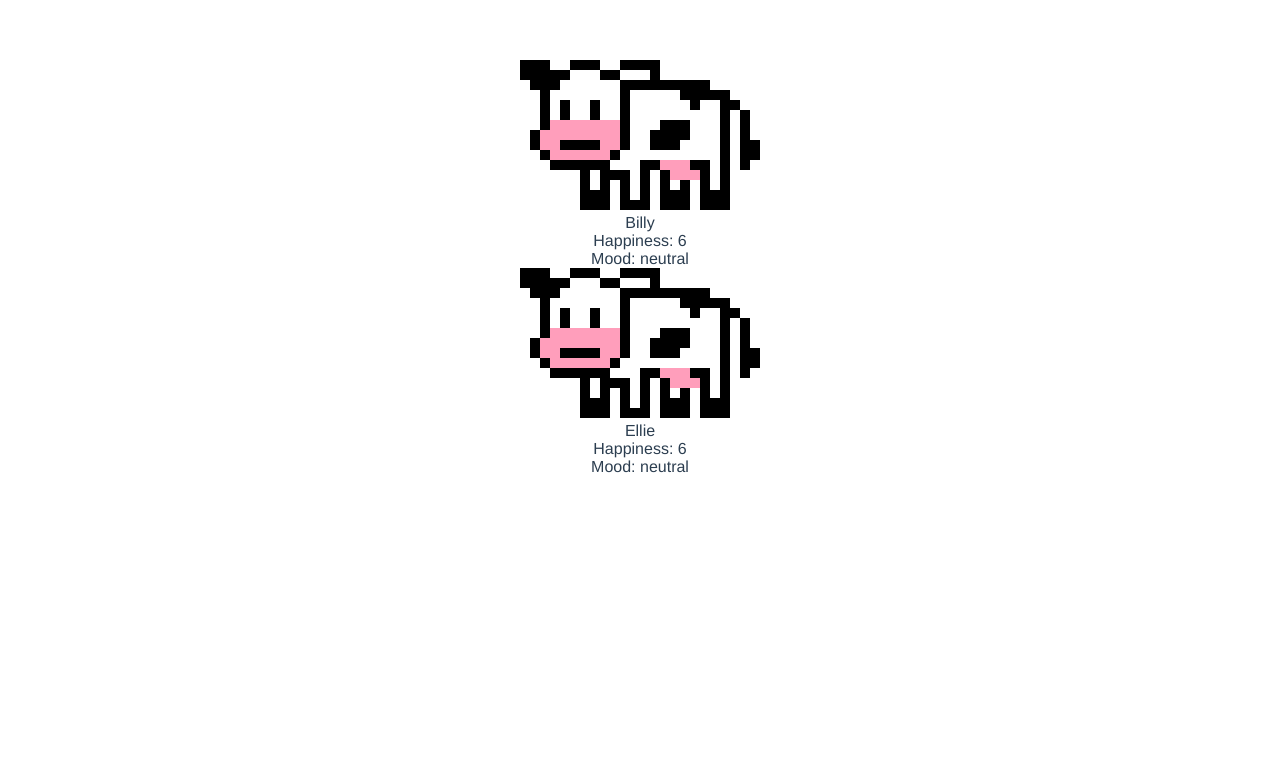
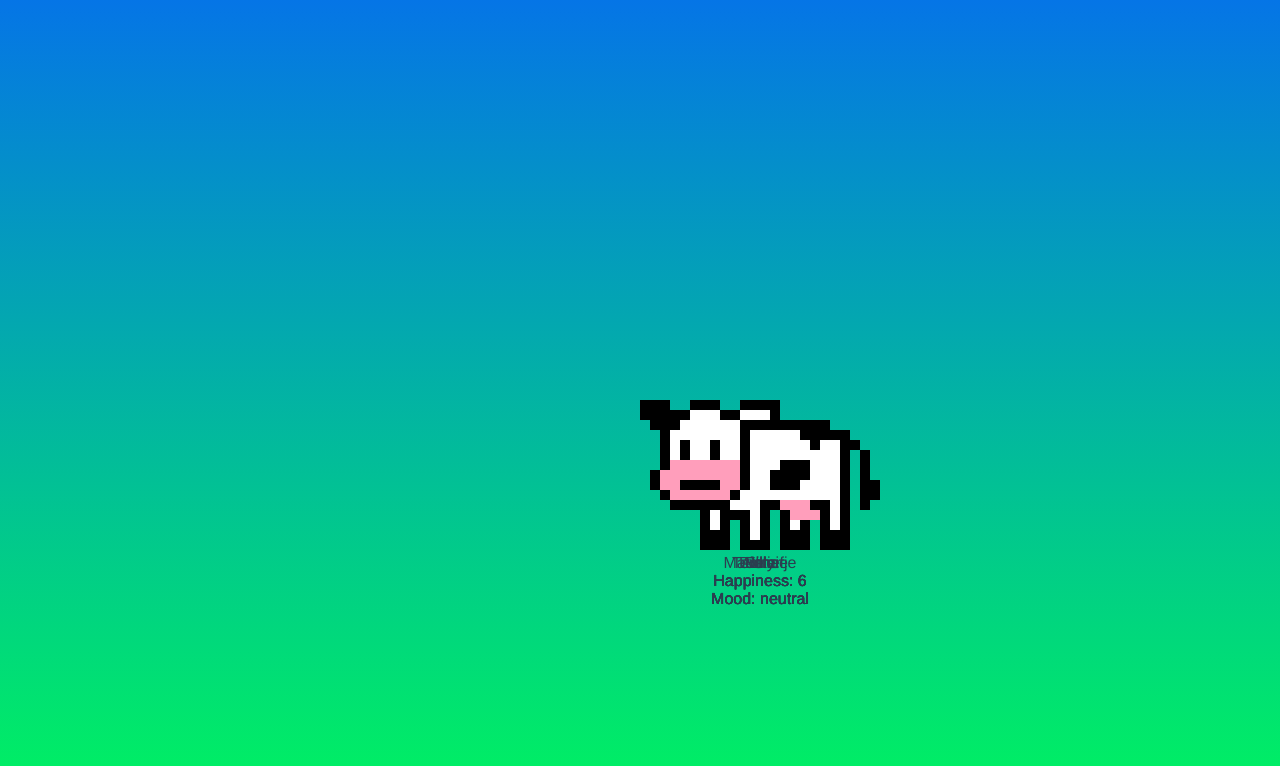
Before and after one commit to SachaBogaers/tamagotchi-vue, a Vue app: page / in a window 1280 px wide. Shown: the top 766 px of the page. Built offline with nearby package versions, Linux system fonts and the light colour scheme.

Commit message:
animating cows

```diff
--- a/package.json
+++ b/package.json
@@ -9,6 +9,7 @@
   },
   "dependencies": {
     "core-js": "^3.6.4",
+    "gsap": "^3.2.6",
     "vue": "^2.6.11"
   },
   "devDependencies": {
--- a/src/App.vue
+++ b/src/App.vue
@@ -1,38 +1,16 @@
 <template>
   <div id="app">
-		<Tamagotchi
-			v-for="cow in activeCows"
-			:key="cow.name"
-			:name="cow.name">
-		</Tamagotchi>
+		<Display />
   </div>
 </template>
 
 <script>
-import Tamagotchi from './components/Tamagotchi.vue'
+import Display from './components/Display.vue'
 
 export default {
   name: 'App',
   components: {
-		Tamagotchi
-	},
-	data () {
-		return {
-			cows: [
-				{name: 'Billy', active: true},
-				{name: 'Madeliefje'},
-				{name: 'Ellie', active: true},
-				{name: 'Tommie'},
-				{name: 'Pieter'},
-				{name: 'Anna'}
-			]
-		}
-	},
-	computed: {
-		activeCows () {
-			let activeCows = this.cows.filter((cow) => { return cow.active })
-			return activeCows
-		}
+		Display
 	}
 }
 </script>
@@ -44,6 +22,9 @@ export default {
   -moz-osx-font-smoothing: grayscale;
   text-align: center;
   color: #2c3e50;
-  margin-top: 60px;
+  margin-top: 0px;
+	height: 100%;
+	width: 100%;
+	display: relative;
 }
 </style>
--- /dev/null
+++ b/src/components/Display.vue
@@ -0,0 +1,57 @@
+<template>
+  <div id="display">
+		<Tamagotchi class ="tamagotchi"
+			v-for="cow in activeCows"
+			:key="cow.name"
+			:name="cow.name">
+		</Tamagotchi>
+  </div>
+</template>
+
+<script>
+import Tamagotchi from './Tamagotchi.vue'
+
+export default {
+  name: 'Display',
+  components: {
+		Tamagotchi
+	},
+	data () {
+		return {
+			cows: [
+				{name: 'Billy', active: true},
+				{name: 'Madeliefje', active: true},
+				{name: 'Ellie', active: true},
+				{name: 'Tommie', active: true},
+				{name: 'Pieter', active: true},
+				{name: 'Anna', active: true}
+			]
+		}
+	},
+	computed: {
+		activeCows () {
+			let activeCows = this.cows.filter((cow) => { return cow.active })
+			return activeCows
+		}
+	}
+}
+</script>
+
+<style>
+#display {
+  font-family: Avenir, Helvetica, Arial, sans-serif;
+  -webkit-font-smoothing: antialiased;
+  -moz-osx-font-smoothing: grayscale;
+  text-align: center;
+  color: #2c3e50;
+	margin-top: 0px;
+	position: absolute;
+	width: 100%;
+	height: 100%;
+	padding-bottom: 35px;
+	background: #00F260;  /* fallback for old browsers */
+	background: -webkit-linear-gradient(to bottom, #0575E6, #00F260);  /* Chrome 10-25, Safari 5.1-6 */
+	background: linear-gradient(to bottom, #0575E6, #00F260); /* W3C, IE 10+/ Edge, Firefox 16+, Chrome 26+, Opera 12+, Safari 7+ */
+}
+
+</style>
--- a/src/components/Tamagotchi.vue
+++ b/src/components/Tamagotchi.vue
@@ -1,5 +1,5 @@
 <template>
-	<div @click="petCow" class="tamagotchi">
+	<div @click="petCow" class="tamagotchi" ref="tamagotchi" v-bind:style="styleObject">
 		<img :src="image_url"/>
 		<p>{{name}}</p>
 		<p>Happiness: {{happiness}}</p>
@@ -8,6 +8,8 @@
 </template>
 
 <script>
+import { gsap } from 'gsap'
+
 export default {
 	props: {
 		name: String
@@ -15,7 +17,12 @@ export default {
 	data () {
 		return {
 			happiness: 10,
-			mood: 'happy'
+			mood: 'happy',
+			speed: 8,
+			styleObject: {
+				left: '50%',
+				top: '50%'
+			}
 		}
 	},
 	methods: {
@@ -24,7 +31,6 @@ export default {
 			this.updateMood()
 		},
 		updateStats () {
-			console.log('UPDATE')
 			this.happiness = Math.max(0, this.happiness - 1)
 			this.updateMood()
 			setTimeout(() => { this.updateStats() }, 1500)
@@ -41,6 +47,15 @@ export default {
 			} else {
 				this.mood = 'dead'
 			}
+		},
+		walk () {
+		const { tamagotchi } = this.$refs
+		const tl = gsap.timeline({
+		})
+		console.log(this.name)
+		tl.to(tamagotchi, 3, {left: "random(0, 100)%", top: 'random(0, 100)%'})
+			.to(tamagotchi, 3, {left: "random(0, 100)%", top: "random(0, 100)%"}, "+=5")
+			.to(tamagotchi, 3, {left: "random(0, 100)%", top: "random(0, 100)%"})
 		}
 	},
 	computed: {
@@ -48,10 +63,19 @@ export default {
 			let image_name = this.mood + 'Cow'
 			var image = require('../assets/' + image_name + '.png')
 			return image
-		}
+		},
 	},
 	mounted () {
 		this.updateStats()
+		this.walk()
 	}
 }
 </script>
+
+<style scoped>
+.tamagotchi {
+	position: absolute;
+}
+
+
+</style>
```
Also changed, not shown: 1 other file (tests, documents, lock files or other folders).
